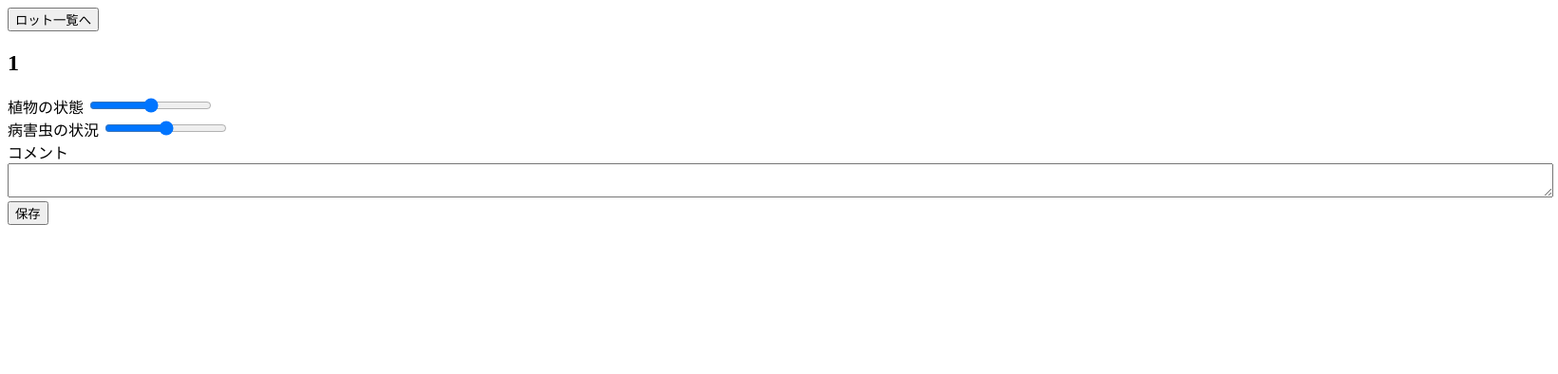
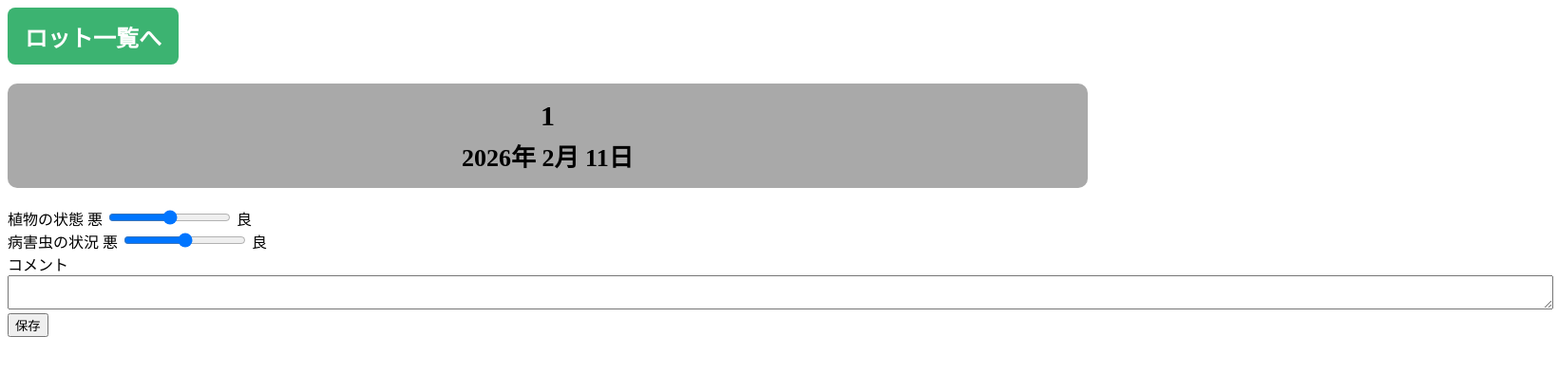
Before and after one commit to Toya-Itoga/app_demo, a FastAPI app: page /api/reports/create_report_form/1 in a window 1640 px wide. Shown: the top 394 px of the page at 95% size. Run offline with FastAPI, Linux system fonts and the light colour scheme.

Commit message:
UI調整：HTML修正とCSS追加によるレイアウト改善

```diff
--- a/main.py
+++ b/main.py
@@ -1,4 +1,5 @@
 from fastapi import FastAPI
+from fastapi.staticfiles import StaticFiles
 from routers import reports_router
 from routers import lots_router
 from database import Base, engine
@@ -11,5 +12,6 @@ Base.metadata.create_all(bind=engine)
 
 app = FastAPI()
 
+app.mount("/static", StaticFiles(directory="static"), name="static")
 app.include_router(lots_router.router, prefix="/api/lots", tags=["Lots"])
 app.include_router(reports_router.router, prefix="/api/reports", tags=["Reports"])
--- a/routers/reports_router.py
+++ b/routers/reports_router.py
@@ -12,7 +12,7 @@ from services.reports_service import (
     get_report_by_lot_and_date_service,
 )
 from schemas.schema import ReportCreate, ReportUpdate
-from utils.datetime import today_iso
+from utils.datetime import today_iso, today_jp
 
 
 
@@ -23,6 +23,7 @@ templates = Jinja2Templates(directory="templates")
 @router.get("/create_report_form/{lot_id}")
 def create_report_form_show(request: Request, lot_id: str, db: Session = Depends(get_db)):
     date = today_iso()
+    display_date = today_jp()
     existing_report = get_report_by_lot_and_date_service(db, lot_id, date)
     return templates.TemplateResponse(
         "create_report_form.html",
@@ -30,6 +31,7 @@ def create_report_form_show(request: Request, lot_id: str, db: Session = Depends
             "request": request,
             "lot_id": lot_id,
             "date": date,
+            "display_date": display_date,
             "existing_report": existing_report,
         }
     )
--- /dev/null
+++ b/static/css/base.css
@@ -0,0 +1,19 @@
+.back-btn {
+    height: 60px;
+    width: 180px;
+    border: none;
+    border-radius: 8px;
+
+    font-weight: 600;
+    font-size: 24px;
+    background-color: mediumseagreen;
+    color: white;
+
+    box-shadow: none;
+    outline: none;
+    appearance: none;
+}
+
+.back-btn:active {
+    background-color: darkgreen;
+}
--- /dev/null
+++ b/static/css/create_report_form.css
@@ -0,0 +1,36 @@
+.basic-information {
+    display: flex;
+    justify-content: center;
+    align-items: center;
+    flex-direction: column;
+    margin-top: 20px;
+    margin-bottom: 20px;
+
+    height: 110px;
+    width: 70%;
+    border: none;
+    border-radius: 10px;
+    background-color: darkgray;
+
+    gap: 6px;
+}
+
+.basic-information p {
+    margin: 0;
+    font-weight: 600;
+}
+
+.basic-information__id {
+    font-size: 30px;
+}
+
+.basic-information__date {
+    font-size: 26px;
+}
+
+
+
+.worker-input {
+    display: flex;
+    flex-direction: column;
+}
--- a/templates/create_report_form.html
+++ b/templates/create_report_form.html
@@ -5,6 +5,10 @@
     <meta charset="UTF-8">
     <meta name="viewport" content="width=device-width, initial-scale=1.0">
     <title>日報登録</title>
+
+    <!-- css -->
+    <link rel="stylesheet" href="/static/css/base.css">
+    <link rel="stylesheet" href="/static/css/create_report_form.css">
 </head>
 
 <body>
@@ -12,32 +16,46 @@
         <button type="submit" class="back-btn">ロット一覧へ</button>
     </form>
 
-    <h2>{{ lot_id }}</h2>
+    <div class="basic-information">
+        <p class="basic-information__id">{{ lot_id }}</p>
+        <p class="basic-information__date">{{ display_date }}</p>
+    </div>
 
+    <div class="worker-input">
         {% if existing_report %}
         <form method="post" action="/api/reports/update_report/{{ lot_id }}?date={{ date }}">
             {% else %}
             <form method="post" action="/api/reports/create_report/{{ lot_id }}?date={{ date }}">
                 {% endif %}
-        <div>
+                <div class="slider">
+                    <div class="slider__plant_status">
                         <label for="plant_status">植物の状態</label>
-            <input type="range" name="plant_status" min="1" max="5" value="{{ existing_report.plant_status if existing_report else 3 }}" required>
+                        <span>悪</span>
+                        <input type="range" name="plant_status" min="1" max="5"
+                            value="{{ existing_report.plant_status if existing_report else 3 }}" required>
+                        <span>良</span>
                     </div>
 
                     <div>
                         <label for="pests_and_diseases_status">病害虫の状況</label>
-            <input type="range" name="pests_and_diseases_status" min="1" max="5" value="{{ existing_report.pests_and_diseases_status if existing_report else 3 }}" required>
+                        <span>悪</span>
+                        <input type="range" name="pests_and_diseases_status" min="1" max="5"
+                            value="{{ existing_report.pests_and_diseases_status if existing_report else 3 }}" required>
+                        <span>良</span>
+                    </div>
                 </div>
 
                 <div>
                     <label for="comment">コメント</label>
-            <textarea name="comment" id="comment" cols="200">{{ existing_report.comment if existing_report else "" }}</textarea>
+                    <textarea name="comment" id="comment" cols="200"
+                        required>{{ existing_report.comment if existing_report else "" }}</textarea>
                 </div>
 
                 <div>
                     <button type="submit">保存</button>
                 </div>
             </form>
+    </div>
 
 </body>
 
--- a/templates/reports_list.html
+++ b/templates/reports_list.html
@@ -5,6 +5,9 @@
     <meta charset="UTF-8">
     <meta name="viewport" content="width=device-width, initial-scale=1.0">
     <title>レポート一覧</title>
+
+    <!-- css -->
+    <link rel="stylesheet" href="/static/css/base.css">
 </head>
 
 <body>
--- a/utils/datetime.py
+++ b/utils/datetime.py
@@ -10,3 +10,6 @@ def today() -> date:
 
 def today_iso() -> str:
     return today().isoformat()
+
+def today_jp() -> str:
+    return today().strftime("%Y年 %-m月 %-d日")
```
Also changed, not shown: static/css/lots_show.css (added, +30 -0 lines), templates/lots_show.html (+18 -14 lines). Lines whose indentation alone changed are shown as unchanged.
